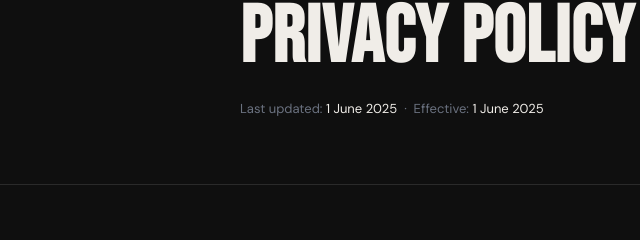
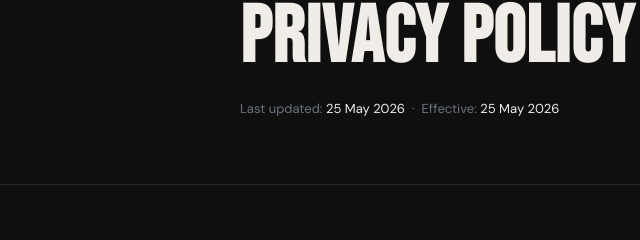
Before and after one commit to jplrep/aimworkshop, a plain HTML site: page privacy.html in a window 1280 px wide. Shown: the part 177-417 px from the top of the page, 0-640 px from the left. Drawn offline with nearby package versions, Linux system fonts and the light colour scheme.

Commit message:
Update privacy.html
Changed date of  policy

```diff
--- a/privacy.html
+++ b/privacy.html
@@ -91,7 +91,7 @@ footer a:hover{color:var(--text);}
   <div class="page-hero-inner">
     <div class="page-eyebrow">Legal</div>
     <h1 class="page-title">Privacy Policy</h1>
-    <p class="page-meta">Last updated: <span>1 June 2025</span> &nbsp;·&nbsp; Effective: <span>1 June 2025</span></p>
+    <p class="page-meta">Last updated: <span>25 May 2026</span> &nbsp;·&nbsp; Effective: <span>25 May 2026</span></p>
   </div>
 </div>
 
```
